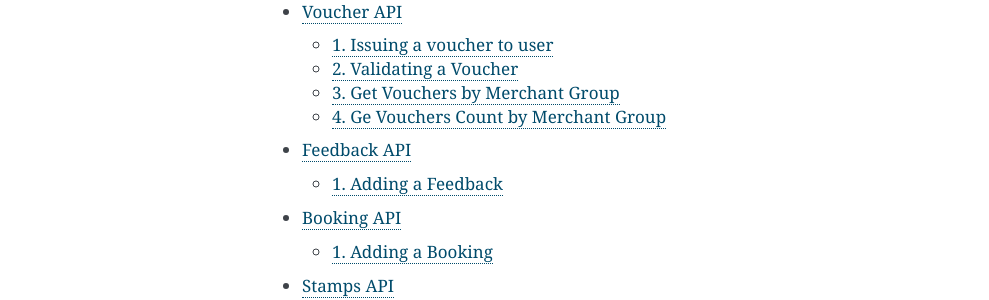
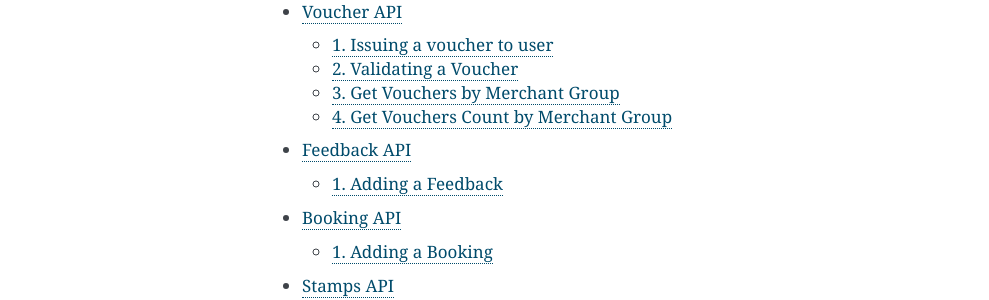
Before and after one commit to ui/stamps-api-docs, a Sphinx documentation site: the page built from source/index.rst, in a window 1280 px wide. Shown: the part 1128-1428 px from the top of the page, without its empty margins (148-1137 px from the left). Built offline with Sphinx 7.4.7, drawn with Linux system fonts in a browser that asks for light colours.

Commit message:
Fix typo

```diff
--- a/source/voucher_api.rst
+++ b/source/voucher_api.rst
@@ -258,7 +258,7 @@ On a successful API call:
     }
 
 
-4. Ge Vouchers Count by Merchant Group
+4. Get Vouchers Count by Merchant Group
 ====================================
 | URL endpoint: https://stamps.co.id/api/vouchers/count-by-merchant-group
 | Allowed Method: GET
```
